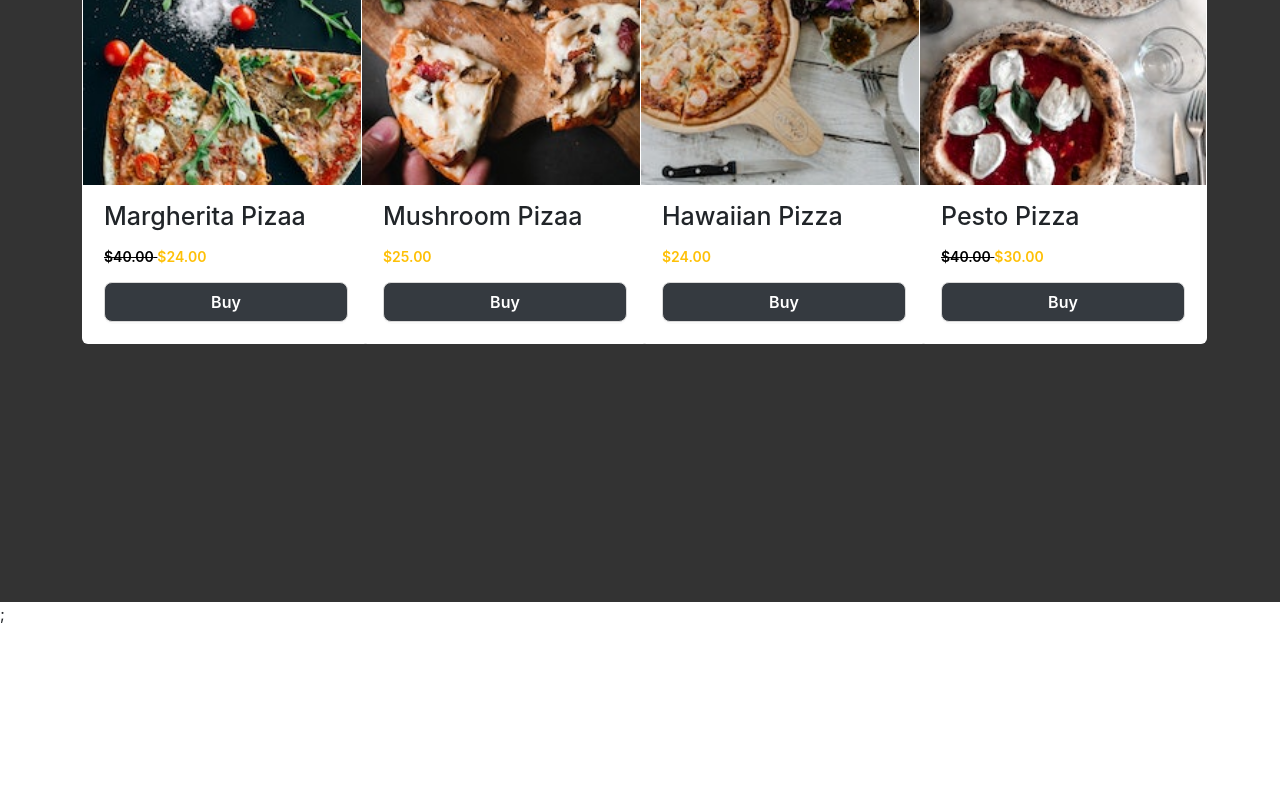
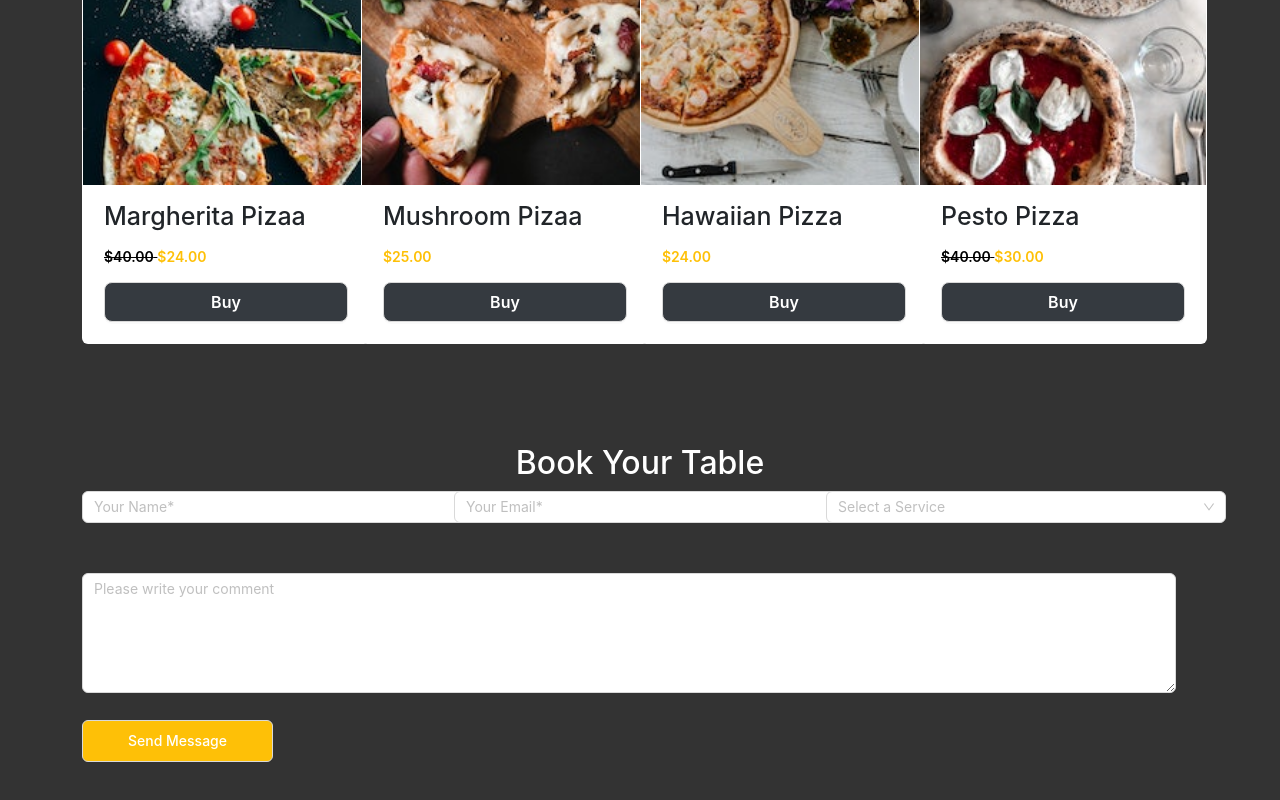
Before and after one commit to Le-Nhat-Huy-Qe180061/LAB2, a React (Create React App) app: page / in a window 1280 px wide. Shown: the part 668-1468 px from the top of the page. Before the commit the page ends 1294 px from the top, so only its background shows below. Built offline with nearby package versions, Linux system fonts and the light colour scheme.

Commit message:
Done Book_Input

```diff
--- a/src/App.js
+++ b/src/App.js
@@ -8,7 +8,7 @@ function App() {
     <>
       <AllRoute />
     </>
-  );
+  )
 }
 
 export default App;
--- a/src/components/AllRoute/index.jsx
+++ b/src/components/AllRoute/index.jsx
@@ -11,7 +11,7 @@ function AllRoute() {
 
     return(
         <>
-            {element};
+            {element}
         </>
     )
 }
--- /dev/null
+++ b/src/components/BookInput/BookInput.jsx
@@ -0,0 +1,70 @@
+
+
+import React, { useState } from 'react';
+import { Col, Row, Select, Input } from 'antd';
+import './BookInput.scss'
+import InputComponent from '../InputComponent/InputComponent';
+import ButtonComponent from '../ButtonComponent/ButtonComponent';
+const { TextArea } = Input;
+
+const OPTIONS = ['Apples', 'Nails', 'Bananas', 'Helicopters'];
+const BookInput = () => {
+
+    const [selectedItems, setSelectedItems] = useState([]);
+    const filteredOptions = OPTIONS.filter((o) => !selectedItems.includes(o));
+
+    return (
+        <>
+            <h2 className='book__table-title'>Book Your Table</h2>
+
+            <Row>
+                <Col span={8}>
+                    <InputComponent
+                        placeholder={"Your Name*"}
+                        style={{ width: '400px' }}
+                    />
+                </Col>
+                <Col span={8}>
+                    <InputComponent
+                        placeholder={"Your Email*"}
+                        style={{ width: '400px' }}
+                    />
+                </Col>
+                <Col span={8}>
+                    <Select
+                        mode="multiple"
+                        placeholder="Select a Service"
+                        value={selectedItems}
+                        onChange={setSelectedItems}
+                        style={{
+                            width: '400px',
+                        }}
+                        options={filteredOptions.map((item) => ({
+                            value: item,
+                            label: item,
+                        }))}
+                    />
+                </Col>
+            </Row>
+
+            <div className='book__table-textArea'>
+                <TextArea rows={5} placeholder="Please write your comment" style={{ width: '98%' }} />
+            </div>
+
+            <ButtonComponent
+                textButton={"Send Message"}
+                style={{
+                    background: '#FEC007',
+                    color: 'white',
+                    fontWeight: '500',
+                    padding: '20px 45px',
+                    marginTop: '27px',
+                    marginBottom: '100px',
+                }}
+            />
+
+        </>
+    )
+}
+
+export default BookInput
--- /dev/null
+++ b/src/components/BookInput/BookInput.scss
@@ -0,0 +1,15 @@
+
+
+.book__table{
+
+    margin-top: 100px;
+
+    &-title{
+        text-align: center;
+        color: white;
+    }
+
+    &-textArea{
+        margin-top: 50px;
+    }
+}
--- a/src/components/ButtonComponent/ButtonComponent.jsx
+++ b/src/components/ButtonComponent/ButtonComponent.jsx
@@ -9,6 +9,7 @@ const ButtonComponent = ({size, styleButton, styleTextButton  ,textButton ,...re
                 size={size}
                 style={styleButton}
                 {...rests}
+
             >
                 {/* <span style={styleTextButton}> {textButton}</span> */}
                 {textButton}
--- /dev/null
+++ b/src/pages/Error404/index.jsx
@@ -0,0 +1,12 @@
+
+
+
+function Error404(){
+
+    return (
+        <>
+            404 Not found
+        </>
+    )
+}
+export default Error404;
--- a/src/pages/home/Home.scss
+++ b/src/pages/home/Home.scss
@@ -1,6 +1,6 @@
 .body {
   background-color: #333333;
-  height: 100vh;
+  height: 100%;
 }
 
 .menu {
--- a/src/pages/home/index.jsx
+++ b/src/pages/home/index.jsx
@@ -1,6 +1,7 @@
 import React from 'react'
 import SliderComponents from '../../components/SliderComponent';
 import CardComponent from '../../components/CardComponent';
+
 import slider1 from "../../assets/Images/pizza1.jpg";
 import slider2 from "../../assets/Images/pizza2.jpg";
 import slider3 from "../../assets/Images/pizza3.jpg";
@@ -12,6 +13,7 @@ import cardProduct2 from "../../assets/Images/menu2.jpg";
 import cardProduct3 from "../../assets/Images/menu3.jpg";
 import cardProduct4 from "../../assets/Images/menu4.jpg";
 import './Home.scss';
+import BookInput from '../../components/BookInput/BookInput';
 
 const index = () => {
 
@@ -81,6 +83,10 @@ const index = () => {
                         <h2 className='menu__title'>Our Menu</h2>
                         <CardComponent arrCardProduct={cardProduct}/>
                     </div>
+
+                    <div className='book__table'>
+                        <BookInput />
+                    </div>
                 </div>
             </div>
         </>
```
Also changed, not shown: src/routes/index.js (+6 -1 lines).
